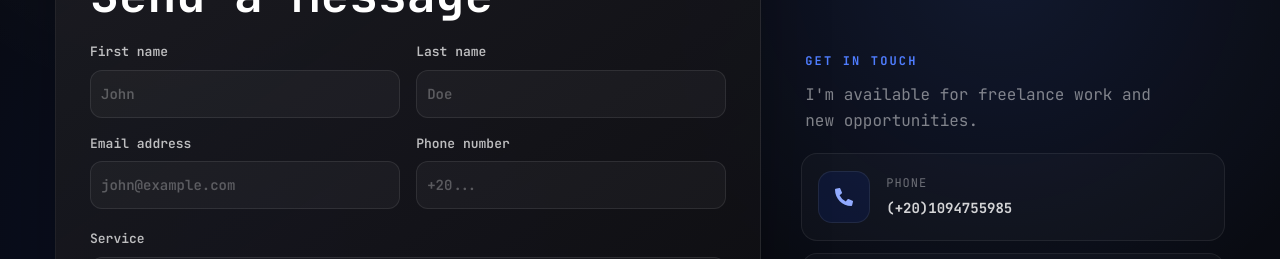
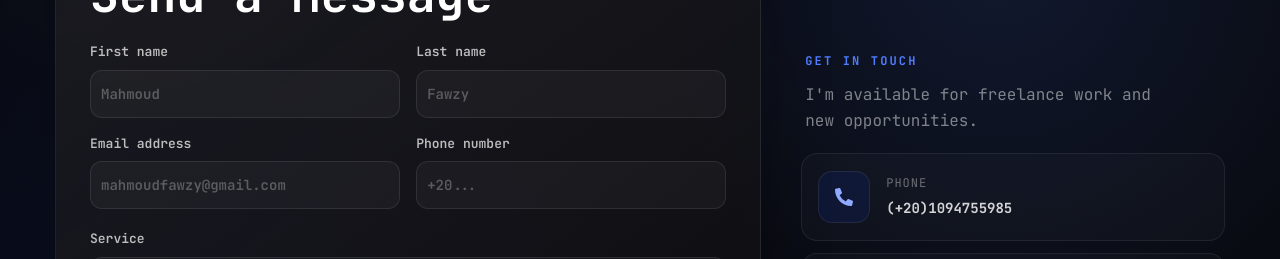
Before and after one commit to MahmoudFawzyHelmy/mahmoud-portfolio, a Next.js app: page /contact in a window 1280 px wide. Shown: the part 279-538 px from the top of the page. Built offline with nearby package versions, Linux system fonts and the light colour scheme.

Commit message:
updating contact

```diff
--- a/app/contact/page.jsx
+++ b/app/contact/page.jsx
@@ -81,18 +81,18 @@ export default function Contact() {
               <div className="grid gap-4 sm:grid-cols-2">
                 <label className="contact-field">
                   <span>First name</span>
-                  <Input name="firstName" placeholder="John" required />
+                  <Input name="firstName" placeholder="Mahmoud" required />
                 </label>
                 <label className="contact-field">
                   <span>Last name</span>
-                  <Input name="lastName" placeholder="Doe" required />
+                  <Input name="lastName" placeholder="Fawzy" required />
                 </label>
                 <label className="contact-field">
                   <span>Email address</span>
                   <Input
                     name="email"
                     type="email"
-                    placeholder="john@example.com"
+                    placeholder="mahmoudfawzy@gmail.com"
                     required
                   />
                 </label>
```
